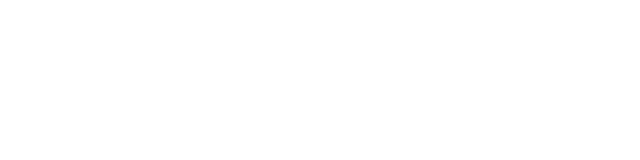
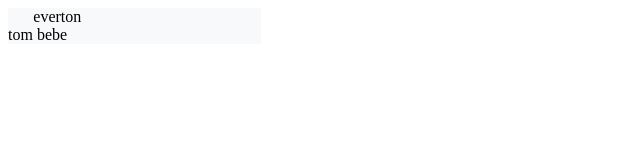
Before and after one commit to 130591/DropBox, a React (Create React App) app: page / in a window 1280 px wide. Shown: the top 160 px of the page, without its empty margins (0-640 px from the left). Built offline with nearby package versions, Linux system fonts and the light colour scheme.

Commit message:
component sidebar

```diff
--- a/src/App.js
+++ b/src/App.js
@@ -1,10 +1,13 @@
-import React from 'react';
+import React from "react";
+
+import { Wrapper } from "./components/shared";
+import { SiderBar } from "./components/sidebar";
 
 function App() {
   return (
-    <div>
-
-    </div>
+    <Wrapper>
+      <SiderBar />
+    </Wrapper>
   );
 }
 
--- /dev/null
+++ b/src/components/sidebar/index.js
@@ -0,0 +1,16 @@
+import React from 'react';
+
+import { BarContainer, AsidePanel, AsideFooter } from "./style";
+
+export const SiderBar = () => {
+  return (
+    <BarContainer >
+      <AsidePanel>
+        everton
+      </AsidePanel>
+      <AsideFooter>
+        tom bebe
+      </AsideFooter>
+    </BarContainer>
+  );
+}
--- /dev/null
+++ b/src/components/sidebar/style.js
@@ -0,0 +1,22 @@
+import styled from 'styled-components';
+
+export const BarContainer = styled.aside`
+  width: 20%;
+  height: 100%;
+  background-color: #F7F9FA;
+`;
+
+export const AsidePanel = styled.div`
+  width: 80%;
+  margin: 0 auto;
+`;
+
+export const AsideFooter = styled.footer`
+
+`;
+
+export const Logo = styled.a`
+  width: 30px;
+  height: 30px;
+  background: url('../../imagens/Dropbox_Icon.svg');
+`;
```
